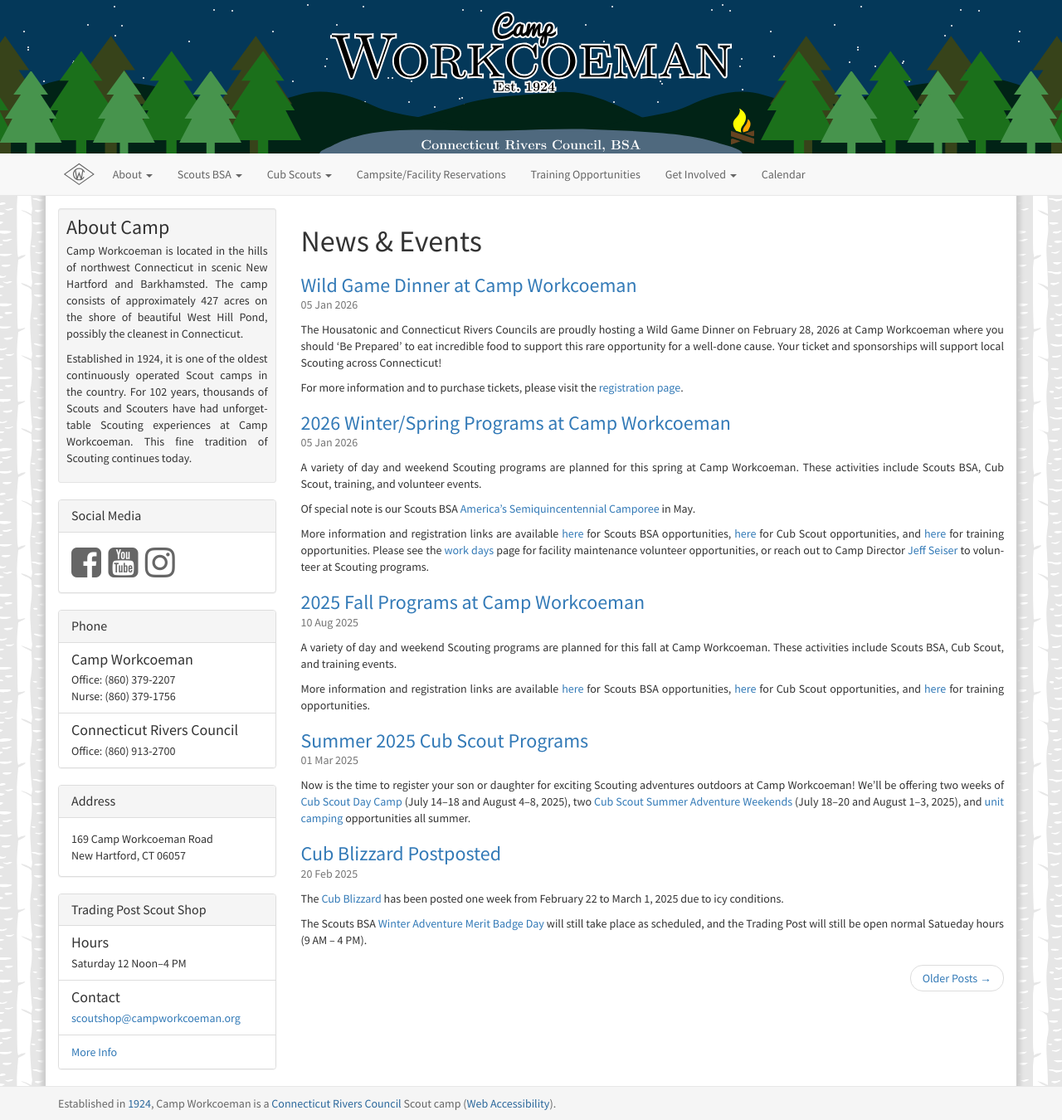
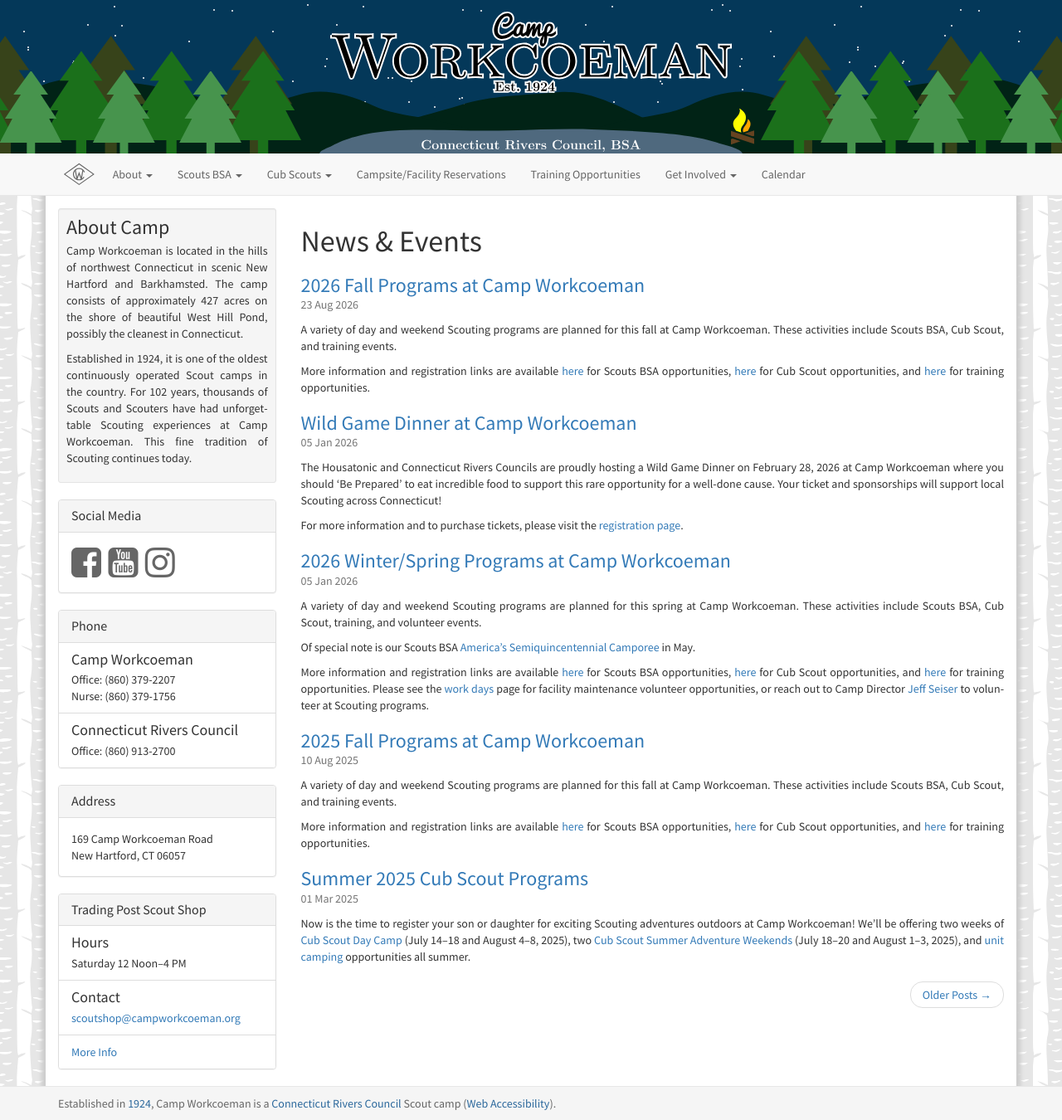
Before and after one commit to campworkcoeman/campworkcoeman.org, a Jekyll site: the page built from about/news/index.html, in a window 1280 px wide. Shown: the whole page at 83% size. Built offline with Jekyll 4.4.1, drawn with Linux system fonts in a browser that asks for light colours; nearby versions of some CDN libraries; Markdown is read by kramdown in place of the engine named in the settings; the list of posts is cut into pages by our own code.

Commit message:
Add Webelos Woods program guide and fall programs news article.

```diff
--- /dev/null
+++ b/about/news/_posts/2026-08-23-2026-fall-programs.md
@@ -0,0 +1,9 @@
+---
+published: true
+layout: news-item
+title: 2026 Fall Programs at Camp Workcoeman
+---
+
+A variety of day and weekend Scouting programs are planned for this fall at Camp Workcoeman. These activities include Scouts BSA, Cub Scout, and training events.
+
+More information and registration links are available [here]({{ site.url }}/scouts-bsa/year-round-programs/) for Scouts BSA opportunities, [here]({{ site.url }}/cub-scouts/year-round-programs/) for Cub Scout opportunities, and [here]({{ site.url }}/training/) for training opportunities.
```
Also changed, not shown: _yrpevents/2026-09-25-webelos-woods.md (+1 -1 lines), 1 other file.
